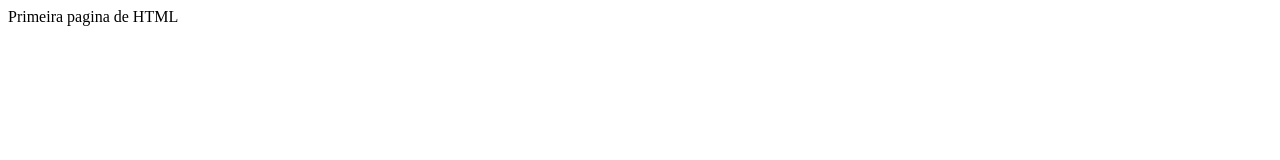
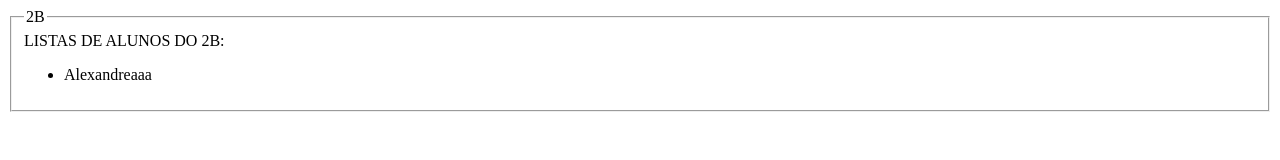
Before and after one commit to eloiseprestes-lgtm/programacao, a plain HTML site: page index.html in a window 1280 px wide. Drawn offline with Linux system fonts and the light colour scheme.

Commit message:
Update index.html

```diff
--- a/index.html
+++ b/index.html
@@ -4,6 +4,14 @@
 
       </head>
       <body>
-          Primeira pagina de HTML
+          <form>
+           <fieldset>
+             <legend>2B</legend>
+             LISTAS DE ALUNOS DO 2B:<br>
+             <ul>
+               <Li>Alexandreaaa</Li>
+             </ul>
+           </fieldset>
+           </form>
       <body>
       </html>
```
